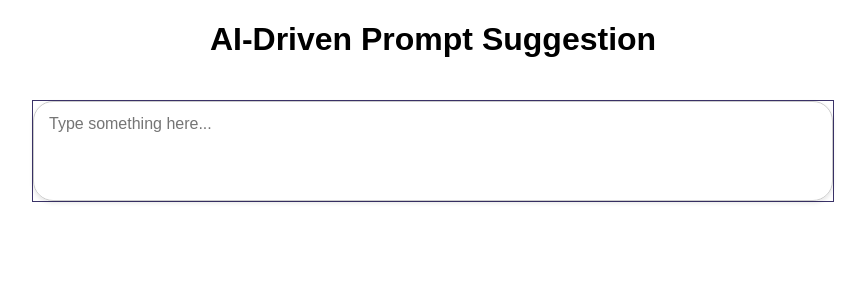
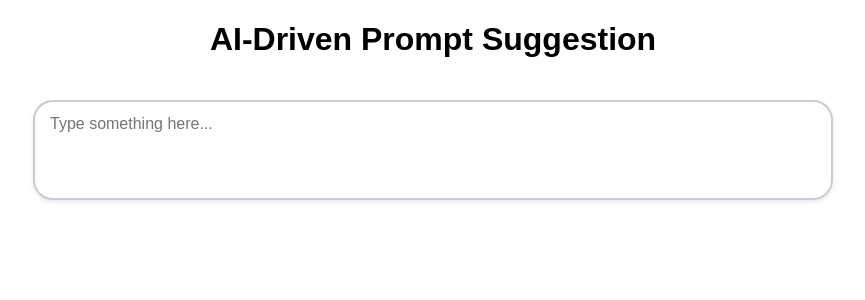
Before and after one commit to AshanLakshitha16763/Medical_Assistant_AI_suggestion, a React (Create React App) app in the folder AI_Suggestion_App/frontend/: page / in a window 1280 px wide. Shown: the top 300 px of the page, without its empty margins (207-1072 px from the left). Built offline with nearby package versions, Linux system fonts and the light colour scheme.

Commit message:
update the CSS
* For few search bar and drop down changes

```diff
--- a/AI_Suggestion_App/frontend/src/components/SearchBar.css
+++ b/AI_Suggestion_App/frontend/src/components/SearchBar.css
@@ -3,16 +3,16 @@
     width: 100%;
     max-width: 800px;
     margin: 20px auto;
-    border: 1px solid rgb(58, 50, 104);
+    border: rgb(239, 238, 244);
 }
 
 .search-bar {
     width: 100%;
     padding: 15px;
     font-size: 16px;
-    border: 1px solid #ccc;
+    border: solid #ccc;
     border-radius: 10px;
-    box-shadow: 0px 2px 4px rgba(0, 0, 0, 0.1);
+    box-shadow: 0px 2px 4px rgba(17, 1, 185, 0.1);
     /*conflict with ashali dev*/
     resize: none;
     overflow-y: hidden;
@@ -34,12 +34,12 @@
 .search-bar:focus {
     outline: none;
     border-color: 1px solid #07684b;
-    box-shadow: 0px 0px 0px 3px rgba(15, 3, 251, 0.25);
+    box-shadow: 0px 0px 0px 3px rgba(16, 5, 237, 0.25);
 }
 
 .ghost-text-overlay{
     margin:auto;
     text-align: left;
-    margin-top: 1px;
-    margin-left: 1px;
+    margin-top: 4px;
+    margin-left: 2px;
 }
--- a/AI_Suggestion_App/frontend/src/components/SearchBar.js
+++ b/AI_Suggestion_App/frontend/src/components/SearchBar.js
@@ -273,7 +273,7 @@ function SearchBar() {
                     color: "#000",
                     background: "transparent",
                     borderRadius: "20px",
-                    border: "1px solid #ccc",
+                    border: "2px solid #ccc",
                     boxSizing: "border-box",
                     fontFamily: "Arial",
                     lineHeight: "1.5",
--- a/AI_Suggestion_App/frontend/src/components/SuggestionsDropdown.css
+++ b/AI_Suggestion_App/frontend/src/components/SuggestionsDropdown.css
@@ -3,7 +3,8 @@
     border-radius: 4px;
     background-color: #fff;
     position: absolute;
-    margin-top: -7px;
+    margin-top: -90px;
+    margin-inline-start: 18px;
     max-height: 200px;
     overflow-y: auto;
     width: 55%;
```
